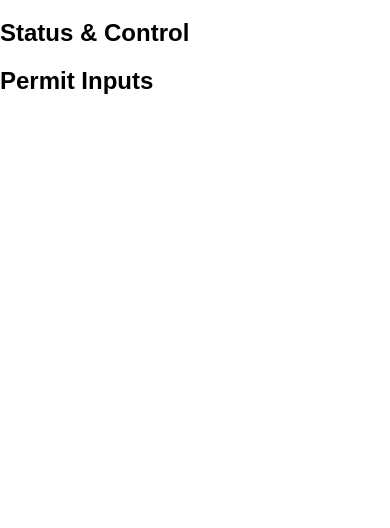
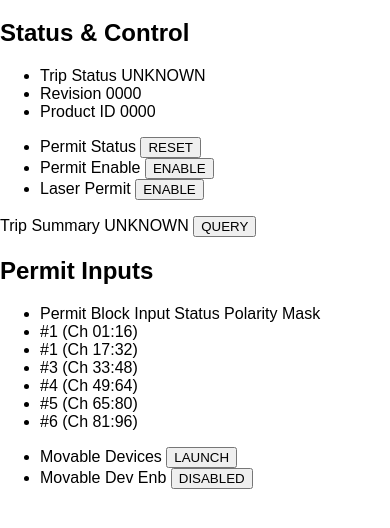
Before and after one commit to beauremus/nml-mps, a plain HTML site: page index.html in a window 390 px wide. Shown: the part 98-626 px from the top of the page. Drawn offline with Linux system fonts and the light colour scheme.

Commit message:
Muscles in place. Grid is responsive.

```diff
--- a/index.html
+++ b/index.html
@@ -11,16 +11,107 @@
       <h1>FAST Machine Protection System</h1>
       <div class="status-control">
         <h2>Status & Control</h2>
-        <div class="status"></div>
-        <div class="control"></div>
-        <div class="summary"></div>
+        <ul class="status">
+          <li>
+            <span class="heading">Trip Status</span>
+            <span class="reading">UNKNOWN</span>
+          </li>
+          <li>
+            <span class="heading">Revision</span>
+            <span class="reading">0000</span>
+          </li>
+          <li>
+            <span class="heading">Product ID</span>
+            <span class="heading">0000</span>
+          </li>
+        </ul>
+        <ul class="control">
+          <li>
+            <span class="heading">Permit Status</span>
+            <span class="reading"></span>
+            <button class="setting">RESET</button>
+          </li>
+          <li>
+            <span class="heading">Permit Enable</span>
+            <span class="reading"></span>
+            <button class="setting">ENABLE</button>
+          </li>
+          <li>
+            <span class="heading">Laser Permit</span>
+            <span class="reading"></span>
+            <button class="setting">ENABLE</button>
+          </li>
+        </ul>
+        <div class="summary">
+          <span class="heading">Trip Summary</span>
+          <span class="reading">UNKNOWN</span>
+          <button>QUERY</button>
+        </div>
       </div>
       <div class="permit">
         <h2>Permit Inputs</h2>
-        <div class="heading"></div>
-        <div class="permits"></div>
+        <ul>
+          <li class="heading">
+            <span>Permit Block</span>
+            <span>Input</span>
+            <span>Status</span>
+            <span>Polarity</span>
+            <span>Mask</span>
+          </li>
+          <li>
+            <span>#1 (Ch 01:16)</span>
+            <span></span>
+            <span></span>
+            <span></span>
+            <span></span>
+          </li>
+          <li>
+            <span>#1 (Ch 17:32)</span>
+            <span></span>
+            <span></span>
+            <span></span>
+            <span></span>
+          </li>
+          <li>
+            <span>#3 (Ch 33:48)</span>
+            <span></span>
+            <span></span>
+            <span></span>
+            <span></span>
+          </li>
+          <li>
+            <span>#4 (Ch 49:64)</span>
+            <span></span>
+            <span></span>
+            <span></span>
+            <span></span>
+          </li>
+          <li>
+            <span>#5 (Ch 65:80)</span>
+            <span></span>
+            <span></span>
+            <span></span>
+            <span></span>
+          </li>
+          <li>
+            <span>#6 (Ch 81:96)</span>
+            <span></span>
+            <span></span>
+            <span></span>
+            <span></span>
+          </li>
+        </ul>
       </div>
-      <div class="movable"></div>
+      <ul class="movable">
+        <li>
+          <span class="heading">Movable Devices</span>
+          <button>LAUNCH</button>
+        </li>
+        <li>
+          <span class="heading">Movable Dev Enb</span>
+          <button>DISABLED</button>
+        </li>
+      </ul>
     </div>
     <script src="js/index.js"></script>
   </body>
```
